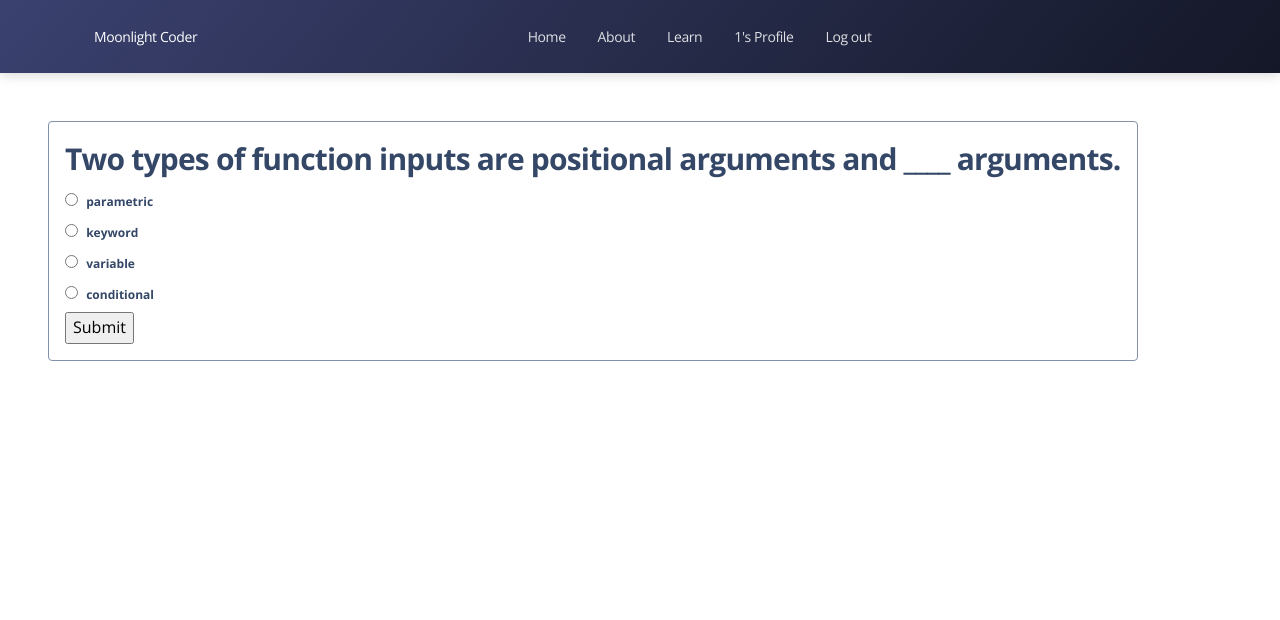
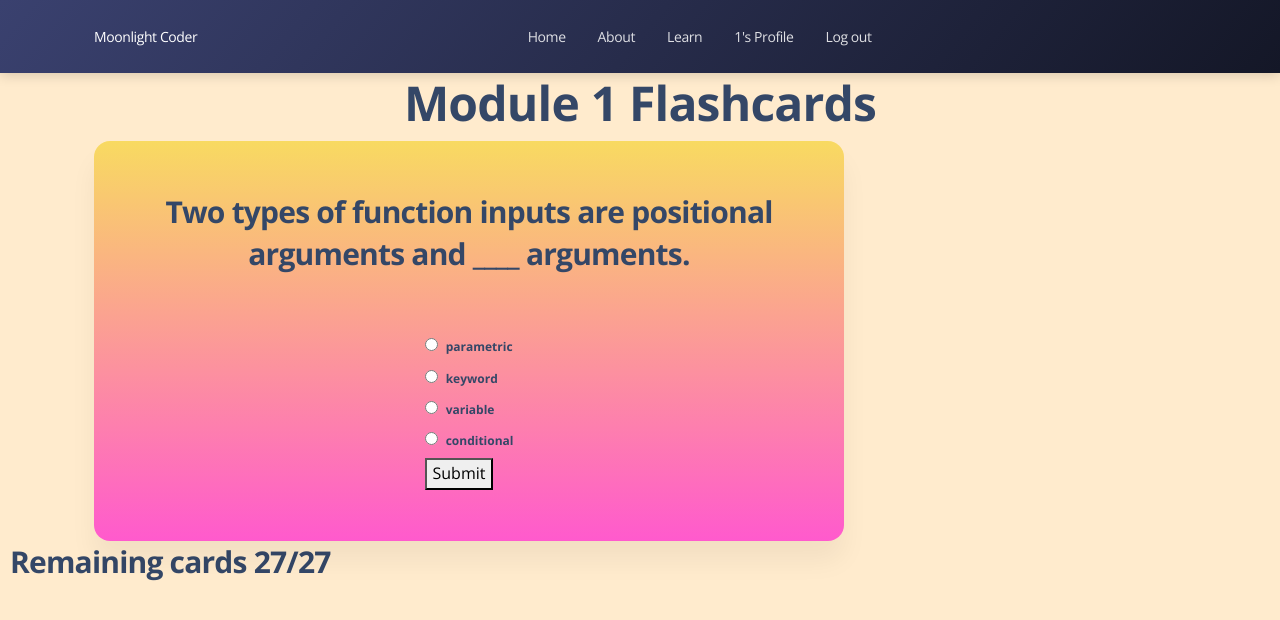
Before and after one commit to cwojick48/moonlight-coder, a Flask app: a page that uses moonlight_coder/templates/card.html in a window 1280 px wide. Shown: the top 620 px of the page. Run offline with Flask 2, Linux system fonts and the light colour scheme; a user stored in the database is signed in; data comes from the database, SQL or seed files in the repository; both versions use the stored data as it was after the commit; some libraries are stand-ins or nearby versions.

Commit message:
added html/css for flashcards

```diff
--- a/moonlight_coder/db/core.py
+++ b/moonlight_coder/db/core.py
@@ -108,4 +108,5 @@ def create_new_user(connection, username: str, email: str, first_name: str, last
         cursor.execute(command)
         connection.commit()
     except Exception as err:
-        print(f"failed to insert user '{username}', something went wrong: {err}")
+        print(
+            f"failed to insert user '{username}', something went wrong: {err}")
--- /dev/null
+++ b/moonlight_coder/static/styles/card.css
@@ -0,0 +1,30 @@
+body{
+    background:blanchedalmond
+}
+.moduleTitle{
+    display: flex;
+    justify-content: center;
+    align-items: center;
+}
+.card{
+    height: 400px;
+    width: 750px;
+    background: linear-gradient(#f8da61, #ff5acd);
+    position: relative;
+}
+.questions{
+    height: 100vh;
+    display: flex;
+    justify-content: center;
+    align-items: center;
+}
+.qTitle{
+    margin-top: 50px;
+    display: flex;
+    justify-content: center;
+    align-items: center;
+    text-align: center;
+}
+.corrStatus, .remaining {
+    margin-left: 10px;
+}
--- a/moonlight_coder/templates/card.html
+++ b/moonlight_coder/templates/card.html
@@ -1,13 +1,18 @@
 <!DOCTYPE html>
 <html>
 <head>
+    <meta charset="UTF-8">
     <title>Title</title>
+    <link rel="stylesheet" href="../static/styles/card.css">
 </head>
+
 <body>
-<div class="w-100 justify-content-center align-content-center">
-    <div class="flashcard d-inline-flex flex-column border border-secondary rounded m-5 p-3">
-        <h3>{{ question|safe }}</h3>
-        <div>
+<h1 class="moduleTitle">Module {{moduleNum}} Flashcards</h1>
+<h3 class="corrStatus">{{prevQ}}</h3>
+<div class="container">
+    <div class="card">
+        <h3 class="qTitle">{{ question|safe }}</h3>
+        <div class="questions">
             <form>
                 <input type="hidden" id="uuid" name="uuid" value="{{ uuid }}">
                 {%for i in range(0, length)%}
@@ -16,10 +21,11 @@
                         <label for="{{answers[i]}}">{{answers[i]}}</label>
                     </div>
                 {%endfor%}
-                <input id="submitAnswer" type="submit">
+                <button class="submitAnswer">Submit</button>
             </form>
         </div>
     </div>
 </div>
+<h3 class="remaining">Remaining cards {{remainingC}}/{{totalC}}</h3>
 </body>
 </html>
--- a/moonlight_coder/views.py
+++ b/moonlight_coder/views.py
@@ -23,8 +23,10 @@ class MoonLightCoder:
     def __init__(self):
         self.all_questions = load_cards()
         self.module_questions = dict()  # type: Dict[int, Dict[str, FlashCard]]
-        self.module_questions[0] = {id: q for id, q in self.all_questions.items() if q.difficulty < MODULE_1_DIFFICULTY}
-        self.module_questions[1] = {id: q for id, q in self.all_questions.items() if q.difficulty >= MODULE_1_DIFFICULTY}
+        self.module_questions[0] = {id: q for id, q in self.all_questions.items(
+        ) if q.difficulty < MODULE_1_DIFFICULTY}
+        self.module_questions[1] = {id: q for id, q in self.all_questions.items(
+        ) if q.difficulty >= MODULE_1_DIFFICULTY}
         print(f'loaded {len(self.all_questions)} questions')
 
     def get_question(self, module: int) -> FlashCard:
@@ -41,14 +43,16 @@ class MoonLightCoder:
 
     def get_module_summary(self, module: int, username: str) -> Dict[str, int]:
         module_questions = self.module_questions[module]
-        category_denom = Counter(card.category.value for card in module_questions.values())
+        category_denom = Counter(
+            card.category.value for card in module_questions.values())
         db = get_db()
         answers = get_user_answers(db, username)
         print(f"found answers: {answers}")
         completed_uuids = {uuid for uuid, results in get_user_answers(db, username).items()
                            if uuid in module_questions and results['streak'] >= STREAK_MINIMUM}
         print(f"completed: {completed_uuids}")
-        category_numer = Counter(module_questions[uuid].category.value for uuid in completed_uuids)
+        category_numer = Counter(
+            module_questions[uuid].category.value for uuid in completed_uuids)
         print(category_denom, category_numer)
 
         return {category: int(category_numer.get(category, 0) / denom * 100)
@@ -150,6 +154,10 @@ def flash_cards(module):
     print(f"cards for module {module}")
     db = get_db()
     username = flask_login.current_user.id
+    totalCards = len(load_cards())
+    remainingCards = totalCards - len(get_user_answers(db, username))
+    previousQuestion = ""
+
     print(f'current user: {username}')
     previous_uuid = request.args.get('uuid')
     if previous_uuid is not None:
@@ -159,14 +167,17 @@ def flash_cards(module):
         correct = mlc.check_answer(previous_uuid, [answers])
         if correct:
             print("nice job!")
+            previousQuestion = "Correct, nice job! The correct answer was " + answers + "."
+
         else:
             print("no good!")
+            previousQuestion = "Incorrect, try again later. The correct answer was " + answers + "."
         update_user_result(db, username, previous_uuid, correct)
     flash_card = mlc.get_question(int(module))
     options = flash_card.answers + flash_card.incorrect
     shuffle(options)
     return render_template('main.html', file='card.html', question=flash_card.question, length=len(options),
-                           answers=options, uuid=flash_card.uuid)
+                           answers=options, uuid=flash_card.uuid, totalC=totalCards, remainingC=remainingCards, moduleNum=module, prevQ=previousQuestion)
 
 
 # this route is just for testing the database functions, not for production
@@ -176,7 +187,8 @@ def test_database():
     db = get_db()
     results = get_user_answers(db, "nlespera")
     if not results:
-        create_new_user(db, "nlespera", "nlespera@stevens.edu", "nicholai", "lesperance")
+        create_new_user(db, "nlespera", "nlespera@stevens.edu",
+                        "nicholai", "lesperance")
         results = get_user_answers(db, "nlespera")
     return results
 
@@ -191,7 +203,8 @@ def about():
 def profile():
     db = get_db()
     user = flask_login.current_user
-    module_results = [mlc.get_module_summary(mod, user.id) for mod in mlc.module_questions]
+    module_results = [mlc.get_module_summary(
+        mod, user.id) for mod in mlc.module_questions]
     print(f'module results: {module_results}')
     return render_template('main.html', file='profile.html', user=user, module_results=module_results)
 
```
Also changed, not shown: moonlight_coder/db/moonlight.db.
